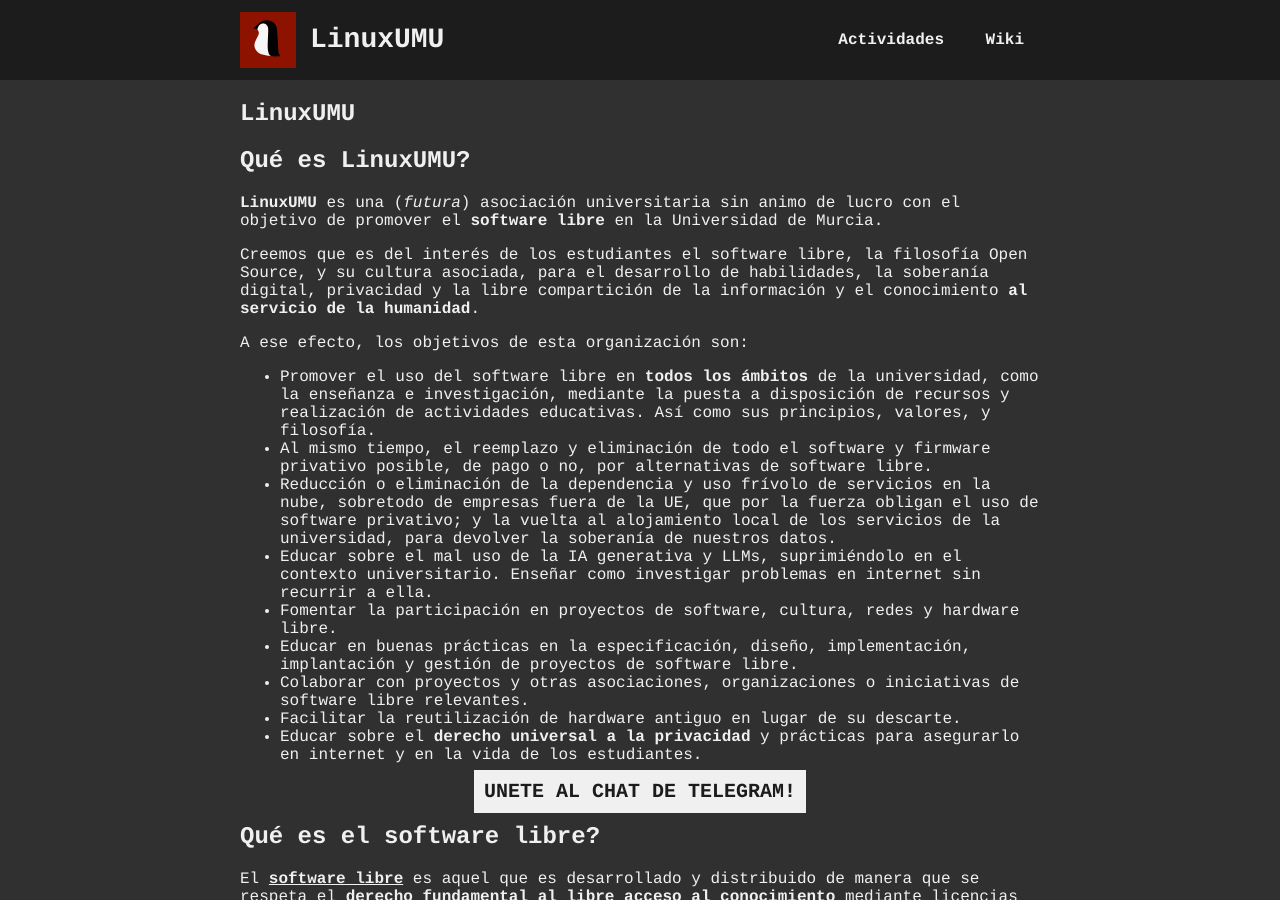
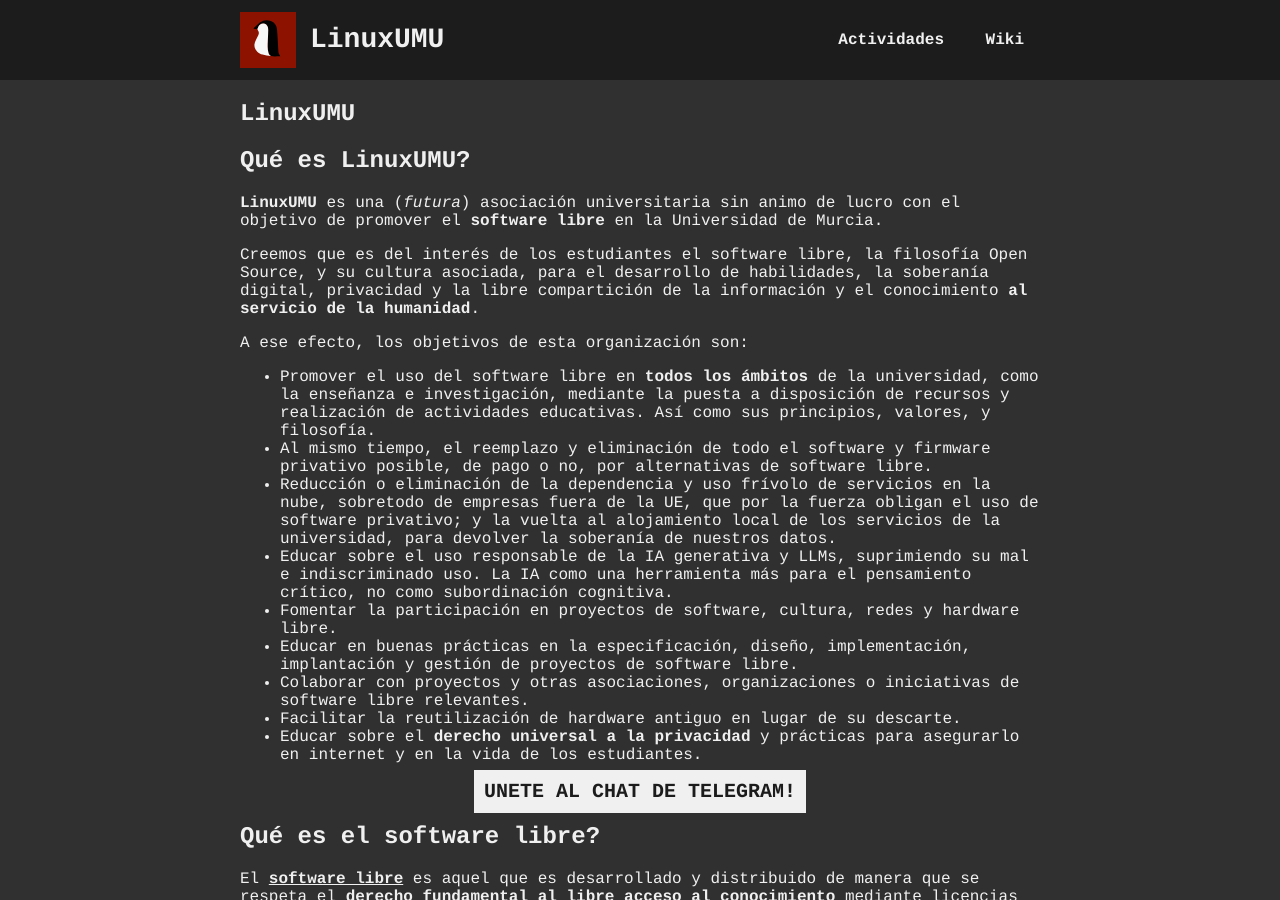
Before and after one commit to LinuxUMU/web, a Jekyll site: the page built from index.md, in a window 1280 px wide and 900 px high. Built offline with Jekyll 4.4.1, drawn with Linux system fonts in a browser that asks for light colours; our own code applies the rules of GitHub Pages for plain Markdown files.

Commit message:
IA matiz

```diff
--- a/index.md
+++ b/index.md
@@ -27,8 +27,9 @@
    sobretodo de empresas fuera de la UE, que por la fuerza obligan el uso de software
    privativo; y la vuelta al alojamiento local de los servicios de la universidad,
    para devolver la soberanía de nuestros datos.
- - Educar sobre el mal uso de la IA generativa y LLMs, suprimiéndolo en el contexto
-   universitario. Enseñar como investigar problemas en internet sin recurrir a ella.
+ - Educar sobre el uso responsable de la IA generativa y LLMs, suprimiendo su mal
+   e indiscriminado uso.
+   La IA como una herramienta más para el pensamiento crítico, no como subordinación cognitiva.
  - Fomentar la participación en proyectos de software, cultura, redes y hardware libre.
  - Educar en buenas prácticas en la especificación, diseño, implementación, implantación
    y gestión de proyectos de software libre.
```
